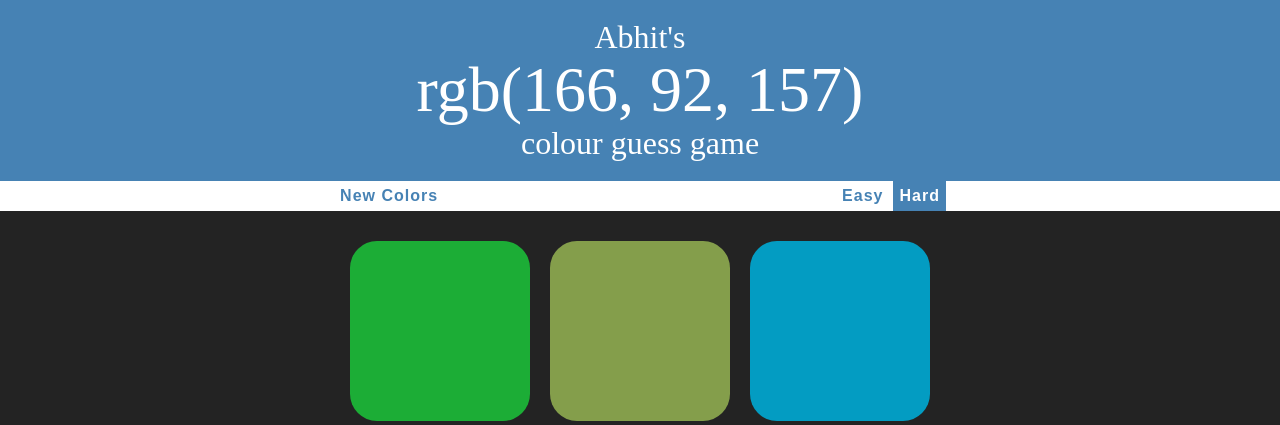
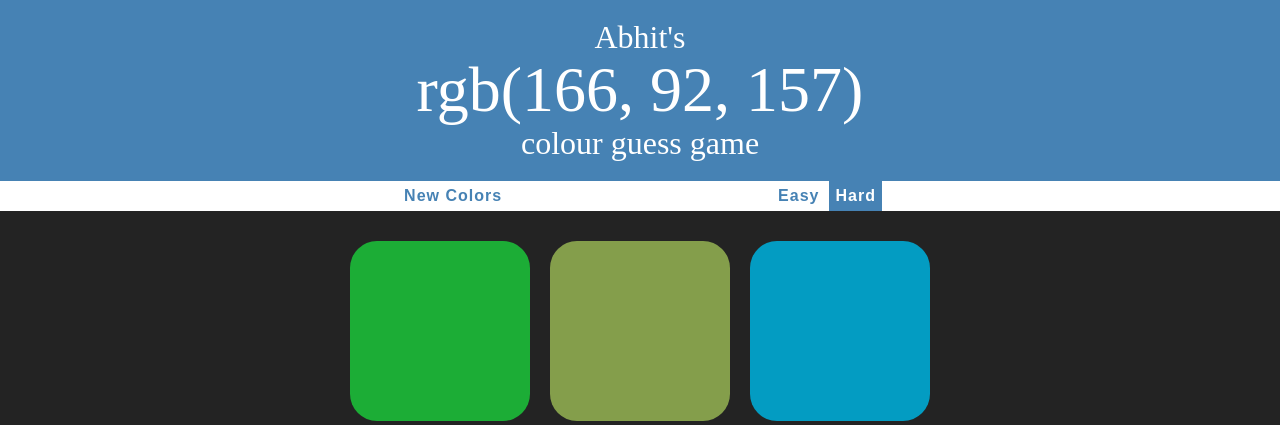
Before and after one commit to abhitcr1/RGB-Colour-Guess-Game, a PHP site: page / in a window 1280 px wide. Shown: the top 425 px of the page. Run offline with PHP 8.4, Linux system fonts and the light colour scheme.

Commit message:
msg id to width of 20%

```diff
--- a/cgame.css
+++ b/cgame.css
@@ -60,7 +60,7 @@ button{
 }
 #msg{
     display: inline-block;
-    width: 30%;
+    width: 20%;
     color: steelblue;
     font-size: inherit;
     font-size: inherit;
```
